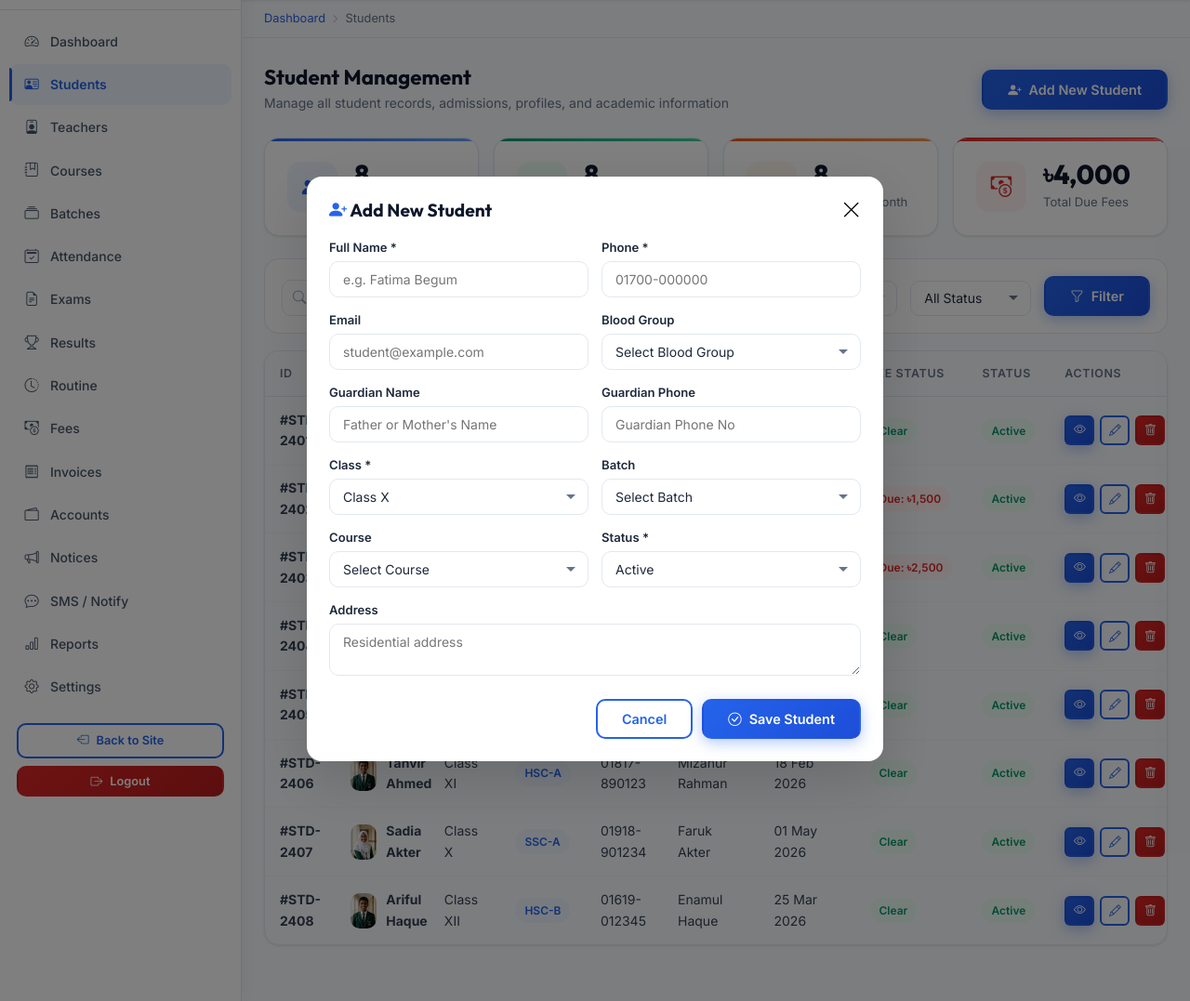
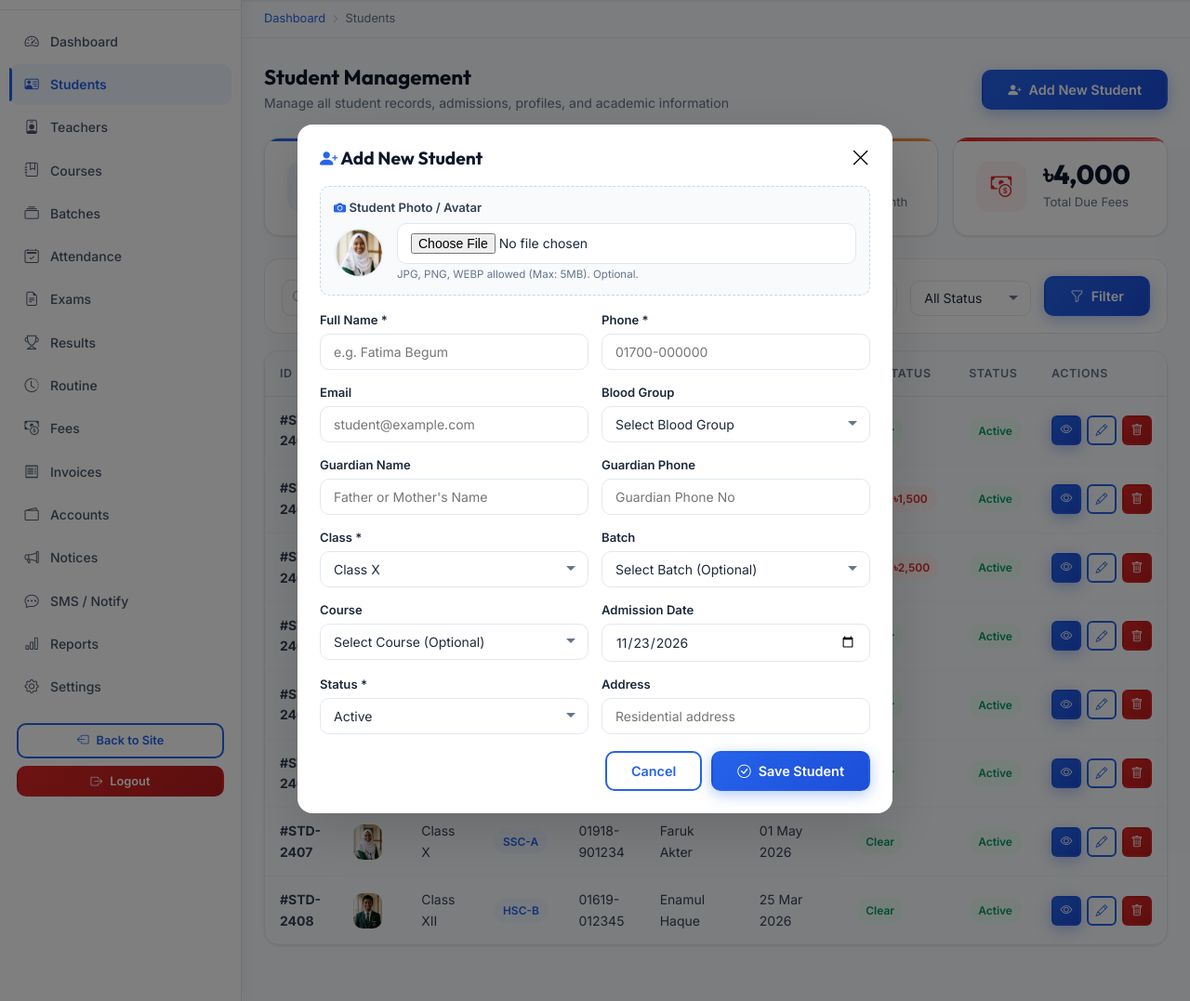
Before and after one commit to asfim/Coaching-Frontend, a Laravel app: page /admin/students in a window 1280 px wide, after a click on "Add New Student". Shown: the part 68-1145 px from the top of the page at 93% size. Run offline with Laravel 12, Linux system fonts and the light colour scheme; a user stored in the database is signed in; data comes from the database, SQL or seed files in the repository.

Commit message:
feat: add admin controllers, views, and feature tests for courses, students, and teachers

```diff
--- a/app/Http/Controllers/Admin/StudentController.php
+++ b/app/Http/Controllers/Admin/StudentController.php
@@ -6,13 +6,15 @@ use App\Http\Controllers\Controller;
 use App\Models\Student;
 use App\Models\Batch;
 use App\Models\Course;
+use App\Models\User;
 use Illuminate\Http\Request;
+use Illuminate\Support\Facades\Hash;
 
 class StudentController extends Controller
 {
     public function index(Request $request)
     {
-        $query = Student::with(['batch', 'course'])->latest();
+        $query = Student::with(['batch', 'course', 'fees'])->latest();
 
         if ($request->filled('batch_id')) {
             $query->where('batch_id', $request->batch_id);
@@ -51,30 +53,61 @@ class StudentController extends Controller
             'guardian_name' => 'nullable|string|max:255',
             'guardian_phone' => 'nullable|string|max:20',
             'class_name' => 'required|string|max:100',
-            'course_id' => 'nullable|exists:courses,id',
-            'batch_id' => 'nullable|exists:batches,id',
+            'course_id' => 'nullable',
+            'batch_id' => 'nullable',
             'admission_date' => 'nullable|date',
             'blood_group' => 'nullable|string|max:10',
             'address' => 'nullable|string',
             'status' => 'required|in:Active,Inactive,Completed',
+            'avatar' => 'nullable|image|mimes:jpeg,png,jpg,webp,gif|max:5120',
         ]);
 
-        if (empty($validated['student_id'])) {
-            $last = Student::latest('id')->first();
-            $nextNum = $last ? ($last->id + 2400 + 1) : 2401;
-            $validated['student_id'] = 'STD-' . $nextNum;
+        // Clean nullable relationships
+        $validated['course_id'] = $request->filled('course_id') ? $request->course_id : null;
+        $validated['batch_id'] = $request->filled('batch_id') ? $request->batch_id : null;
+        $validated['admission_date'] = $request->filled('admission_date') ? $request->admission_date : now()->toDateString();
+        $validated['email'] = $request->filled('email') ? $request->email : null;
+
+        // Auto-generate guaranteed unique student ID (STD-2401, STD-2402, ...)
+        $maxNum = 2400;
+        $existingIds = Student::pluck('student_id');
+        foreach ($existingIds as $sid) {
+            if (preg_match('/STD-(\d+)/', $sid, $matches)) {
+                $num = (int)$matches[1];
+                if ($num > $maxNum) {
+                    $maxNum = $num;
+                }
+            }
         }
+        $validated['student_id'] = 'STD-' . ($maxNum + 1);
 
+        // Avatar upload handling
         if ($request->hasFile('avatar')) {
             $path = $request->file('avatar')->store('avatars', 'public');
-            $validated['avatar'] = $path;
+            $validated['avatar'] = 'storage/' . $path;
         } else {
             $validated['avatar'] = 'images/student_female_profile_1790497748277.jpg';
         }
 
-        Student::create($validated);
+        $student = Student::create($validated);
 
-        return redirect()->route('admin.students')->with('success', 'Student added successfully!');
+        // Auto-create student user account for login if email is given
+        if (!empty($student->email)) {
+            User::firstOrCreate(
+                ['email' => $student->email],
+                [
+                    'name' => $student->name,
+                    'password' => Hash::make('password'),
+                    'role' => 'student',
+                    'phone' => $student->phone,
+                    'student_id' => $student->id,
+                    'avatar' => $student->avatar,
+                    'status' => 'active',
+                ]
+            );
+        }
+
+        return redirect()->route('admin.students')->with('success', 'Student ' . $student->name . ' (' . $student->student_id . ') added successfully!');
     }
 
     public function show($id = null)
@@ -108,15 +141,21 @@ class StudentController extends Controller
             'guardian_name' => 'nullable|string|max:255',
             'guardian_phone' => 'nullable|string|max:20',
             'class_name' => 'required|string|max:100',
-            'course_id' => 'nullable|exists:courses,id',
-            'batch_id' => 'nullable|exists:batches,id',
+            'course_id' => 'nullable',
+            'batch_id' => 'nullable',
             'blood_group' => 'nullable|string|max:10',
             'address' => 'nullable|string',
             'status' => 'required|in:Active,Inactive,Completed',
+            'avatar' => 'nullable|image|mimes:jpeg,png,jpg,webp,gif|max:5120',
         ]);
 
+        $validated['course_id'] = $request->filled('course_id') ? $request->course_id : null;
+        $validated['batch_id'] = $request->filled('batch_id') ? $request->batch_id : null;
+        $validated['email'] = $request->filled('email') ? $request->email : null;
+
         if ($request->hasFile('avatar')) {
-            $validated['avatar'] = $request->file('avatar')->store('avatars', 'public');
+            $path = $request->file('avatar')->store('avatars', 'public');
+            $validated['avatar'] = 'storage/' . $path;
         }
 
         $student->update($validated);
--- a/app/Http/Controllers/Admin/TeacherController.php
+++ b/app/Http/Controllers/Admin/TeacherController.php
@@ -47,7 +47,8 @@ class TeacherController extends Controller
         ]);
 
         if ($request->hasFile('image')) {
-            $validated['image'] = $request->file('image')->store('teachers', 'public');
+            $path = $request->file('image')->store('teachers', 'public');
+            $validated['image'] = 'storage/' . $path;
         } else {
             $validated['image'] = 'images/teacher_male_1_1790497096029.jpg';
         }
@@ -74,7 +75,8 @@ class TeacherController extends Controller
         ]);
 
         if ($request->hasFile('image')) {
-            $validated['image'] = $request->file('image')->store('teachers', 'public');
+            $path = $request->file('image')->store('teachers', 'public');
+            $validated['image'] = 'storage/' . $path;
         }
 
         $teacher->update($validated);
--- a/resources/views/admin/students.blade.php
+++ b/resources/views/admin/students.blade.php
@@ -101,10 +101,7 @@
           <div class="avatar-cell">
             <img src="{{ asset($st->avatar ?: 'images/student_female_profile_1790497748277.jpg') }}" alt="{{ $st->name }}">
             <div>
-              <strong>{{ $st->name }}</strong>
-              @if($st->email)
-                <div style="font-size:0.75rem;color:var(--gray-500);">{{ $st->email }}</div>
-              @endif
+
             </div>
           </div>
         </td>
@@ -167,13 +164,30 @@
 
 <!-- Add Student Modal -->
 <div id="addStudentModal" style="display:none;position:fixed;inset:0;background:rgba(0,0,0,0.5);z-index:1000;align-items:center;justify-content:center;">
-  <div style="background:#fff;border-radius:var(--radius-lg);width:100%;max-width:620px;padding:24px;box-shadow:var(--shadow-xl);position:relative;margin:16px;max-height:90vh;overflow-y:auto;">
+  <div style="background:#fff;border-radius:var(--radius-lg);width:100%;max-width:640px;padding:24px;box-shadow:var(--shadow-xl);position:relative;margin:16px;max-height:90vh;overflow-y:auto;">
     <div style="display:flex;justify-content:space-between;align-items:center;margin-bottom:18px;">
       <h4 style="margin:0;font-weight:700;"><i class="bi bi-person-plus-fill" style="color:var(--primary);"></i> Add New Student</h4>
       <button onclick="document.getElementById('addStudentModal').style.display='none'" style="background:none;border:none;font-size:1.3rem;cursor:pointer;"><i class="bi bi-x-lg"></i></button>
     </div>
-    <form action="{{ route('admin.students.store') }}" method="POST">
+    <form action="{{ route('admin.students.store') }}" method="POST" enctype="multipart/form-data">
       @csrf
+
+      <!-- Avatar Upload with Preview -->
+      <div style="margin-bottom:16px;background:var(--gray-50);padding:12px 14px;border-radius:var(--radius);border:1px dashed var(--gray-300);">
+        <label style="display:block;font-size:0.82rem;font-weight:600;margin-bottom:6px;color:var(--gray-700);">
+          <i class="bi bi-camera-fill" style="color:var(--primary);"></i> Student Photo / Avatar
+        </label>
+        <div style="display:flex;align-items:center;gap:14px;">
+          <div style="width:54px;height:54px;border-radius:50%;background:#fff;display:flex;align-items:center;justify-content:center;overflow:hidden;border:2px solid var(--primary-light);flex-shrink:0;">
+            <img id="addAvatarPreview" src="{{ asset('images/student_female_profile_1790497748277.jpg') }}" style="width:100%;height:100%;object-fit:cover;">
+          </div>
+          <div style="flex:1;">
+            <input type="file" name="avatar" class="form-control" accept="image/*" onchange="previewAvatar(this, 'addAvatarPreview')">
+            <span style="font-size:0.72rem;color:var(--gray-500);display:block;margin-top:2px;">JPG, PNG, WEBP allowed (Max: 5MB). Optional.</span>
+          </div>
+        </div>
+      </div>
+
       <div style="display:grid;grid-template-columns:1fr 1fr;gap:14px;margin-bottom:14px;">
         <div>
           <label style="display:block;font-size:0.82rem;font-weight:600;margin-bottom:4px;">Full Name *</label>
@@ -227,7 +241,7 @@
         <div>
           <label style="display:block;font-size:0.82rem;font-weight:600;margin-bottom:4px;">Batch</label>
           <select name="batch_id" class="form-select">
-            <option value="">Select Batch</option>
+            <option value="">Select Batch (Optional)</option>
             @foreach($batches as $b)
               <option value="{{ $b->id }}">{{ $b->name }} ({{ $b->batch_code }})</option>
             @endforeach
@@ -239,12 +253,19 @@
         <div>
           <label style="display:block;font-size:0.82rem;font-weight:600;margin-bottom:4px;">Course</label>
           <select name="course_id" class="form-select">
-            <option value="">Select Course</option>
+            <option value="">Select Course (Optional)</option>
             @foreach($courses as $c)
               <option value="{{ $c->id }}">{{ $c->title }}</option>
             @endforeach
           </select>
         </div>
+        <div>
+          <label style="display:block;font-size:0.82rem;font-weight:600;margin-bottom:4px;">Admission Date</label>
+          <input type="date" name="admission_date" class="form-control" value="{{ date('Y-m-d') }}">
+        </div>
+      </div>
+
+      <div style="display:grid;grid-template-columns:1fr 1fr;gap:14px;margin-bottom:14px;">
         <div>
           <label style="display:block;font-size:0.82rem;font-weight:600;margin-bottom:4px;">Status *</label>
           <select name="status" class="form-select" required>
@@ -252,14 +273,13 @@
             <option value="Inactive">Inactive</option>
           </select>
         </div>
+        <div>
+          <label style="display:block;font-size:0.82rem;font-weight:600;margin-bottom:4px;">Address</label>
+          <input type="text" name="address" class="form-control" placeholder="Residential address">
+        </div>
       </div>
 
-      <div style="margin-bottom:18px;">
-        <label style="display:block;font-size:0.82rem;font-weight:600;margin-bottom:4px;">Address</label>
-        <textarea name="address" class="form-control" rows="2" placeholder="Residential address"></textarea>
-      </div>
-
-      <div style="display:flex;justify-content:flex-end;gap:10px;">
+      <div style="display:flex;justify-content:flex-end;gap:10px;margin-top:18px;">
         <button type="button" class="btn btn-outline" onclick="document.getElementById('addStudentModal').style.display='none'">Cancel</button>
         <button type="submit" class="btn btn-primary"><i class="bi bi-check-circle"></i> Save Student</button>
       </div>
@@ -269,14 +289,31 @@
 
 <!-- Edit Student Modal -->
 <div id="editStudentModal" style="display:none;position:fixed;inset:0;background:rgba(0,0,0,0.5);z-index:1000;align-items:center;justify-content:center;">
-  <div style="background:#fff;border-radius:var(--radius-lg);width:100%;max-width:620px;padding:24px;box-shadow:var(--shadow-xl);position:relative;margin:16px;max-height:90vh;overflow-y:auto;">
+  <div style="background:#fff;border-radius:var(--radius-lg);width:100%;max-width:640px;padding:24px;box-shadow:var(--shadow-xl);position:relative;margin:16px;max-height:90vh;overflow-y:auto;">
     <div style="display:flex;justify-content:space-between;align-items:center;margin-bottom:18px;">
       <h4 style="margin:0;font-weight:700;"><i class="bi bi-pencil-square" style="color:var(--primary);"></i> Edit Student</h4>
       <button onclick="document.getElementById('editStudentModal').style.display='none'" style="background:none;border:none;font-size:1.3rem;cursor:pointer;"><i class="bi bi-x-lg"></i></button>
     </div>
-    <form id="editStudentForm" method="POST">
+    <form id="editStudentForm" method="POST" enctype="multipart/form-data">
       @csrf
       @method('PUT')
+
+      <!-- Avatar Change with Preview -->
+      <div style="margin-bottom:16px;background:var(--gray-50);padding:12px 14px;border-radius:var(--radius);border:1px dashed var(--gray-300);">
+        <label style="display:block;font-size:0.82rem;font-weight:600;margin-bottom:6px;color:var(--gray-700);">
+          <i class="bi bi-camera-fill" style="color:var(--primary);"></i> Change Student Photo
+        </label>
+        <div style="display:flex;align-items:center;gap:14px;">
+          <div style="width:54px;height:54px;border-radius:50%;background:#fff;display:flex;align-items:center;justify-content:center;overflow:hidden;border:2px solid var(--primary-light);flex-shrink:0;">
+            <img id="editAvatarPreview" src="{{ asset('images/student_female_profile_1790497748277.jpg') }}" style="width:100%;height:100%;object-fit:cover;">
+          </div>
+          <div style="flex:1;">
+            <input type="file" name="avatar" class="form-control" accept="image/*" onchange="previewAvatar(this, 'editAvatarPreview')">
+            <span style="font-size:0.72rem;color:var(--gray-500);display:block;margin-top:2px;">Leave empty to keep existing photo.</span>
+          </div>
+        </div>
+      </div>
+
       <div style="display:grid;grid-template-columns:1fr 1fr;gap:14px;margin-bottom:14px;">
         <div>
           <label style="display:block;font-size:0.82rem;font-weight:600;margin-bottom:4px;">Full Name *</label>
@@ -320,7 +357,7 @@
         <div>
           <label style="display:block;font-size:0.82rem;font-weight:600;margin-bottom:4px;">Batch</label>
           <select name="batch_id" id="editStudentBatch" class="form-select">
-            <option value="">Select Batch</option>
+            <option value="">Select Batch (Optional)</option>
             @foreach($batches as $b)
               <option value="{{ $b->id }}">{{ $b->name }}</option>
             @endforeach
@@ -350,6 +387,16 @@
 </div>
 
 <script>
+function previewAvatar(input, imgId) {
+  if (input.files && input.files[0]) {
+    const reader = new FileReader();
+    reader.onload = function(e) {
+      document.getElementById(imgId).src = e.target.result;
+    };
+    reader.readAsDataURL(input.files[0]);
+  }
+}
+
 function openEditStudentModal(st) {
   document.getElementById('editStudentModal').style.display = 'flex';
   document.getElementById('editStudentForm').action = '/admin/students/' + st.id;
@@ -362,6 +409,14 @@ function openEditStudentModal(st) {
   document.getElementById('editStudentBatch').value = st.batch_id || '';
   document.getElementById('editStudentStatus').value = st.status || 'Active';
   document.getElementById('editStudentAddress').value = st.address || '';
+
+  // Avatar preview
+  const defaultImg = "{{ asset('images/student_female_profile_1790497748277.jpg') }}";
+  if (st.avatar) {
+    document.getElementById('editAvatarPreview').src = st.avatar.startsWith('http') ? st.avatar : ('/' + st.avatar);
+  } else {
+    document.getElementById('editAvatarPreview').src = defaultImg;
+  }
 }
 </script>
 @endsection
```
Also changed, not shown: app/Http/Controllers/Admin/CourseController.php (+10 -1 lines), resources/views/admin/courses.blade.php (+12 -2 lines), resources/views/admin/teachers.blade.php (+12 -2 lines), tests/Feature/RoutesTest.php (+20 -3 lines).
